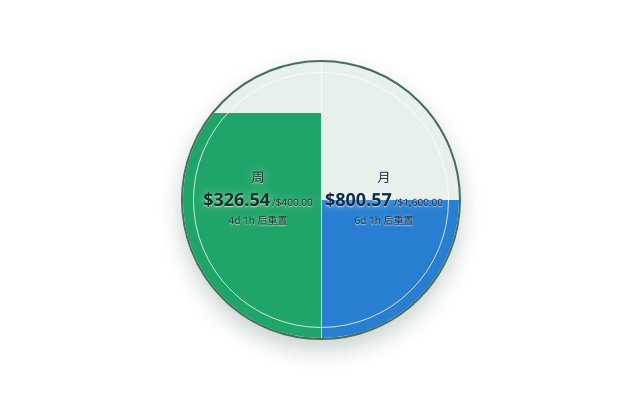
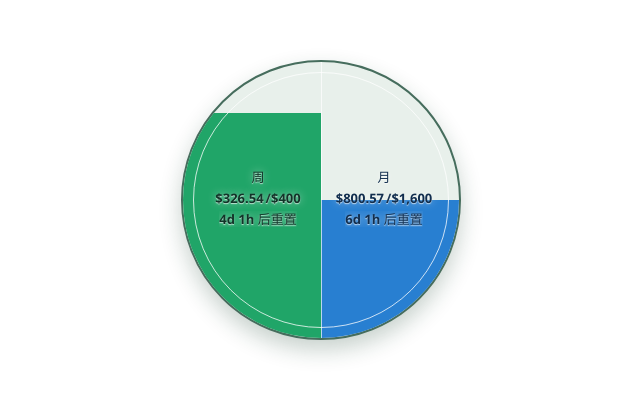
Before and after one commit to YahooYuan666/3r-waterline, a React (Vite) app: page / in a window 1280 px wide. Shown: the part 200-596 px from the top of the page, without its empty margins (319-959 px from the left). Built offline with nearby package versions, Linux system fonts and the light colour scheme.

Commit message:
feat: show only supported quotas

```diff
--- a/src/App.tsx
+++ b/src/App.tsx
@@ -5,7 +5,7 @@ import {
   type Money,
   type PeriodQuota,
   type QuotaMonitorState,
-  type Subscription,
+  type SupportedSubscription,
   type SubscriptionsPageReader,
   type SubscriptionReadResult
 } from "./domain/quota-monitor";
@@ -42,11 +42,12 @@ const simulatedSubscriptions: SubscriptionReadResult = {
   ]
 };
 
-function formatMoney(money: Money) {
+function formatMoney(money: Money, fractionDigits = 2) {
   return new Intl.NumberFormat("en-US", {
     style: "currency",
     currency: money.currency,
-    minimumFractionDigits: 2
+    minimumFractionDigits: fractionDigits,
+    maximumFractionDigits: fractionDigits
   }).format(money.amount);
 }
 
@@ -62,7 +63,7 @@ function createSimulatedSubscriptionsPageReader(): SubscriptionsPageReader {
   };
 }
 
-function statusText(state: QuotaMonitorState, subscription: Subscription | undefined) {
+function statusText(state: QuotaMonitorState) {
   if (state.kind === "unverified") {
     if (state.reason === "starting") {
       return "正在校验额度";
@@ -81,14 +82,6 @@ function statusText(state: QuotaMonitorState, subscription: Subscription | undef
     return state.updateFailure === "schema-mismatch" ? "订阅页面格式已变更" : "上次更新失败";
   }
 
-  if (subscription?.status === "unsupported") {
-    return "此订阅暂不支持";
-  }
-
-  if (subscription?.status === "inactive") {
-    return "订阅已失效";
-  }
-
   return "额度暂不可用";
 }
 
@@ -98,17 +91,16 @@ interface WaterlineOverlayProps {
 }
 
 export function WaterlineOverlay({ state, onNavigate }: WaterlineOverlayProps) {
-  const subscriptions = state.subscriptions;
-  const selectedIndex = Math.max(
-    0,
-    subscriptions.findIndex((subscription) => subscription.id === state.selectedSubscriptionId)
+  const supportedSubscriptions = state.subscriptions.filter(
+    (subscription): subscription is SupportedSubscription => subscription.status === "supported"
   );
-  const selectedSubscription = subscriptions[selectedIndex];
-  const quotaSnapshot =
-    selectedSubscription?.status === "supported" ? selectedSubscription.quotaSnapshot : undefined;
+  const selectedSubscription =
+    supportedSubscriptions.find((subscription) => subscription.id === state.selectedSubscriptionId) ??
+    supportedSubscriptions[0];
+  const quotaSnapshot = selectedSubscription?.quotaSnapshot;
   const stateNotice =
     state.kind === "verified" && state.freshness === "update-failed"
-      ? statusText(state, selectedSubscription)
+      ? statusText(state)
       : undefined;
 
   return (
@@ -116,7 +108,7 @@ export function WaterlineOverlay({ state, onNavigate }: WaterlineOverlayProps) {
       <section className="waterline-overlay" aria-label="3R 剩余额度悬浮窗预览">
         <div
           className="quota-vessel"
-          aria-label={quotaSnapshot ? "周额度和月额度的剩余水位" : statusText(state, selectedSubscription)}
+          aria-label={quotaSnapshot ? "周额度和月额度的剩余水位" : statusText(state)}
         >
           {quotaSnapshot ? (
             <>
@@ -135,7 +127,7 @@ export function WaterlineOverlay({ state, onNavigate }: WaterlineOverlayProps) {
                   <span>周</span>
                   <p className="amount-line">
                     <strong>{formatMoney(quotaSnapshot.weekly.remainingAmount)}</strong>
-                    <small>/{formatMoney(quotaSnapshot.weekly.limit)}</small>
+                    <small>/{formatMoney(quotaSnapshot.weekly.limit, 0)}</small>
                   </p>
                   <em>{quotaSnapshot.weekly.resetCountdown} 后重置</em>
                 </div>
@@ -143,7 +135,7 @@ export function WaterlineOverlay({ state, onNavigate }: WaterlineOverlayProps) {
                   <span>月</span>
                   <p className="amount-line">
                     <strong>{formatMoney(quotaSnapshot.monthly.remainingAmount)}</strong>
-                    <small>/{formatMoney(quotaSnapshot.monthly.limit)}</small>
+                    <small>/{formatMoney(quotaSnapshot.monthly.limit, 0)}</small>
                   </p>
                   <em>{quotaSnapshot.monthly.resetCountdown} 后重置</em>
                 </div>
@@ -157,11 +149,11 @@ export function WaterlineOverlay({ state, onNavigate }: WaterlineOverlayProps) {
           ) : (
             <div className="empty-vessel">
               <MoreHorizontal size={30} aria-hidden="true" />
-              <p aria-live="polite">{statusText(state, selectedSubscription)}</p>
+              <p aria-live="polite">{statusText(state)}</p>
             </div>
           )}
 
-          {subscriptions.length > 1 && (
+          {supportedSubscriptions.length > 1 && (
             <>
               <button
                 className="vessel-nav vessel-nav-previous"
@@ -206,7 +198,7 @@ export default function App() {
   return (
     <WaterlineOverlay
       state={state}
-      onNavigate={(offset) => monitor.selectAdjacentSubscription(offset)}
+      onNavigate={(offset) => monitor.selectAdjacentSupportedSubscription(offset)}
     />
   );
 }
--- a/src/domain/quota-monitor.ts
+++ b/src/domain/quota-monitor.ts
@@ -81,7 +81,7 @@ export interface QuotaMonitor {
   subscribe(listener: (state: QuotaMonitorState) => void): () => void;
   start(): Promise<QuotaMonitorState>;
   refresh(): Promise<QuotaMonitorState>;
-  selectAdjacentSubscription(offset: -1 | 1): QuotaMonitorState;
+  selectAdjacentSupportedSubscription(offset: -1 | 1): QuotaMonitorState;
 }
 
 const systemClock: Clock = {
@@ -197,20 +197,27 @@ export function createQuotaMonitor({
     },
     start: readSubscriptions,
     refresh: readSubscriptions,
-    selectAdjacentSubscription(offset) {
-      if (state.subscriptions.length === 0) {
+    selectAdjacentSupportedSubscription(offset) {
+      const supportedSubscriptions = state.subscriptions.filter(
+        (subscription): subscription is SupportedSubscription => subscription.status === "supported"
+      );
+
+      if (supportedSubscriptions.length < 2) {
         return state;
       }
 
       const currentIndex = Math.max(
         0,
-        state.subscriptions.findIndex((subscription) => subscription.id === state.selectedSubscriptionId)
+        supportedSubscriptions.findIndex(
+          (subscription) => subscription.id === state.selectedSubscriptionId
+        )
       );
-      const nextIndex = (currentIndex + offset + state.subscriptions.length) % state.subscriptions.length;
+      const nextIndex =
+        (currentIndex + offset + supportedSubscriptions.length) % supportedSubscriptions.length;
 
       return publish({
         ...state,
-        selectedSubscriptionId: state.subscriptions[nextIndex].id
+        selectedSubscriptionId: supportedSubscriptions[nextIndex].id
       });
     }
   };
--- a/src/styles.css
+++ b/src/styles.css
@@ -110,7 +110,7 @@ button:focus-visible {
 
 .quota-period > span {
   font-size: 13px;
-  font-weight: 750;
+  font-weight: 700;
 }
 
 .amount-line {
@@ -125,19 +125,22 @@ button:focus-visible {
 }
 
 .amount-line strong {
-  font-size: 18px;
-  line-height: 1.1;
+  font-size: 13px;
+  font-weight: 700;
+  line-height: 1.25;
 }
 
 .amount-line small {
-  font-size: 10px;
-  line-height: 1;
+  font-size: 13px;
+  font-weight: 700;
+  line-height: 1.25;
 }
 
 .quota-period em {
   max-width: 100%;
   overflow: hidden;
-  font-size: 10px;
+  font-size: 13px;
+  font-weight: 700;
   font-style: normal;
   line-height: 1.25;
   text-overflow: ellipsis;
@@ -152,8 +155,9 @@ button:focus-visible {
   z-index: 5;
   margin: 0;
   color: #264536;
-  font-size: 10px;
-  line-height: 1.2;
+  font-size: 13px;
+  font-weight: 700;
+  line-height: 1.25;
   text-align: center;
   text-shadow: 0 1px 1px rgb(255 255 255 / 86%);
 }
@@ -174,6 +178,7 @@ button:focus-visible {
 .empty-vessel p {
   margin: 0;
   font-size: 13px;
+  font-weight: 700;
   line-height: 1.4;
 }
 
@@ -220,12 +225,4 @@ button:focus-visible {
     inset-inline: 10px;
   }
 
-  .amount-line strong {
-    font-size: 16px;
-  }
-
-  .amount-line small,
-  .quota-period em {
-    font-size: 9px;
-  }
 }
```
Also changed, not shown: .scratch/3r-waterline/issues/01-desktop-shell-and-quota-monitor.md, .scratch/3r-waterline/user-acceptance.md, 2 other files (tests, documents, lock files or other folders).
